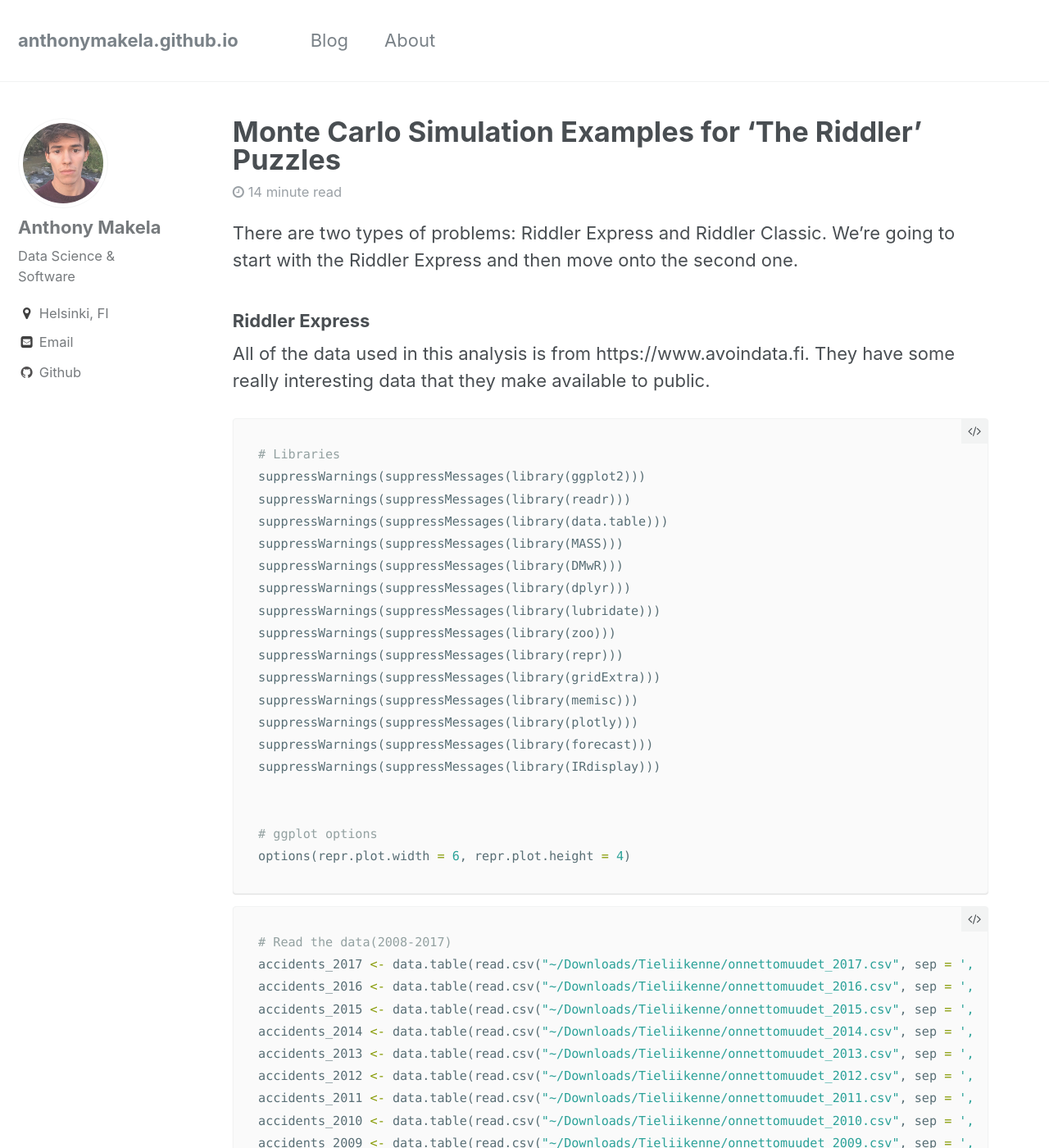
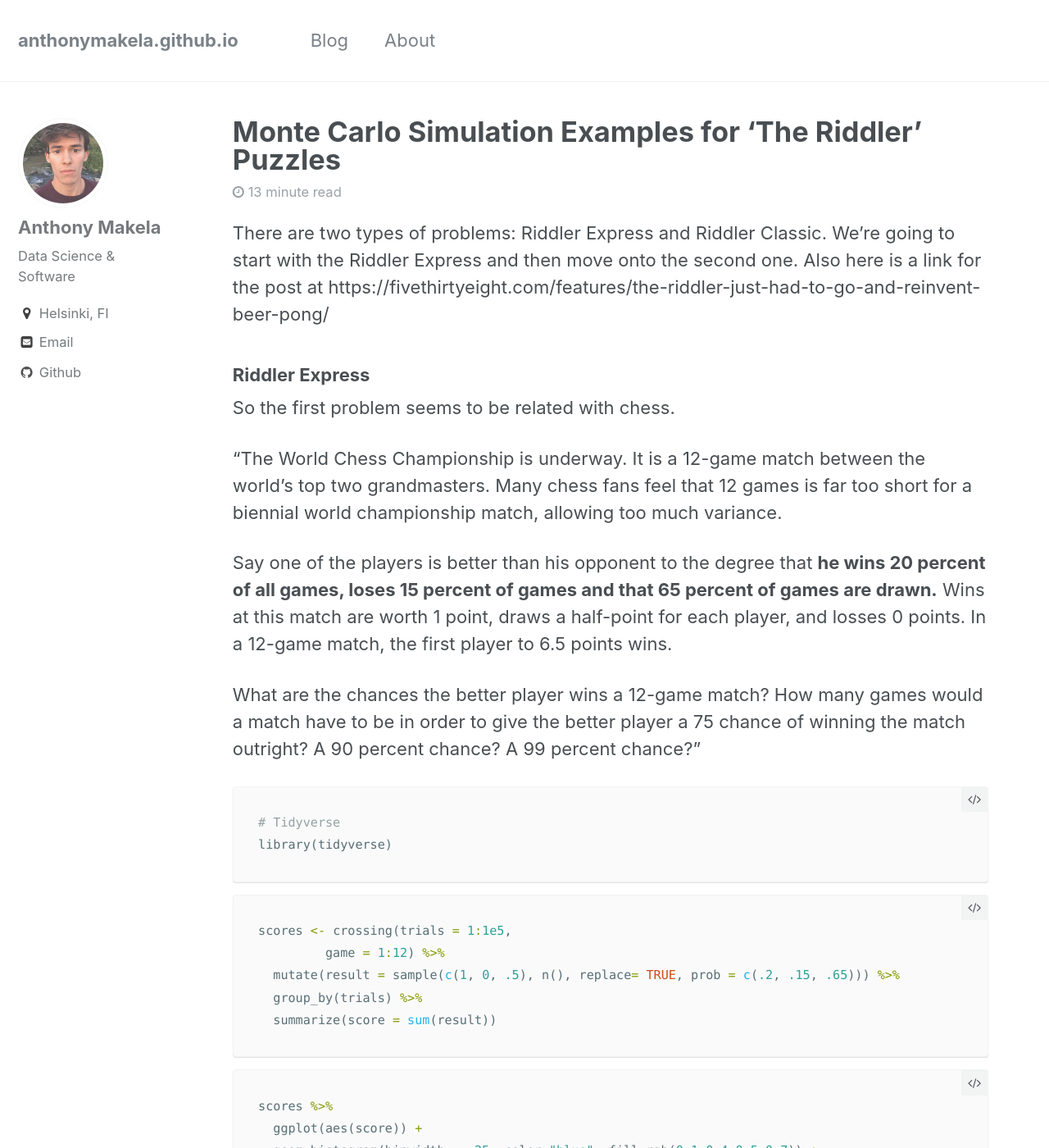
Before and after one commit to anthonymakela/anthonymakela.github.io, a Jekyll site: the page built from _posts/2018-12-25-The-Riddler-Simulations.md, in a window 1280 px wide and 1400 px high. Shown: the whole window at 82% size. Built offline with Jekyll 4.4.1, drawn with Linux system fonts in a browser that asks for light colours; nearby versions of some CDN libraries; formulas are drawn with MathJax 3; some of the changed text lies outside the part shown.

Commit message:
The Riddler

````diff
--- a/_posts/2018-12-25-The-Riddler-Simulations.md
+++ b/_posts/2018-12-25-The-Riddler-Simulations.md
@@ -8,116 +8,85 @@ date: "26 December 2018"
 
 
 
-There are two types of problems: Riddler Express and Riddler Classic. We're going to start with the Riddler Express and then move onto the second one.
+There are two types of problems: Riddler Express and Riddler Classic. We're going to start with the Riddler Express and then move onto the second one. Also here is a link for the post at https://fivethirtyeight.com/features/the-riddler-just-had-to-go-and-reinvent-beer-pong/
 
 ### Riddler Express
 
-All of the data used in this analysis is from https://www.avoindata.fi. They have some really interesting data that they make available to public.
+So the first problem seems to be related with chess.
+
+"The World Chess Championship is underway. It is a 12-game match between the world’s top two grandmasters. Many chess fans feel that 12 games is far too short for a biennial world championship match, allowing too much variance.
+
+Say one of the players is better than his opponent to the degree that **he wins 20 percent of all games, loses 15 percent of games and that 65 percent of games are drawn.** Wins at this match are worth 1 point, draws a half-point for each player, and losses 0 points. In a 12-game match, the first player to 6.5 points wins.
+
+What are the chances the better player wins a 12-game match? How many games would a match have to be in order to give the better player a 75 chance of winning the match outright? A 90 percent chance? A 99 percent chance?"
+
+
 
 ``` r
-# Libraries
-suppressWarnings(suppressMessages(library(ggplot2)))
-suppressWarnings(suppressMessages(library(readr)))
-suppressWarnings(suppressMessages(library(data.table)))
-suppressWarnings(suppressMessages(library(MASS)))
-suppressWarnings(suppressMessages(library(DMwR)))
-suppressWarnings(suppressMessages(library(dplyr)))
-suppressWarnings(suppressMessages(library(lubridate)))
-suppressWarnings(suppressMessages(library(zoo)))
-suppressWarnings(suppressMessages(library(repr)))
-suppressWarnings(suppressMessages(library(gridExtra)))
-suppressWarnings(suppressMessages(library(memisc)))
-suppressWarnings(suppressMessages(library(plotly)))
-suppressWarnings(suppressMessages(library(forecast)))
-suppressWarnings(suppressMessages(library(IRdisplay)))
-
-
-# ggplot options
-options(repr.plot.width = 6, repr.plot.height = 4)
+# Tidyverse
+library(tidyverse)
 ```
 
 
 
 ``` r
-# Read the data(2008-2017)
-accidents_2017 <- data.table(read.csv("~/Downloads/Tieliikenne/onnettomuudet_2017.csv", sep = ','))
-accidents_2016 <- data.table(read.csv("~/Downloads/Tieliikenne/onnettomuudet_2016.csv", sep = ','))
-accidents_2015 <- data.table(read.csv("~/Downloads/Tieliikenne/onnettomuudet_2015.csv", sep = ','))
-accidents_2014 <- data.table(read.csv("~/Downloads/Tieliikenne/onnettomuudet_2014.csv", sep = ','))
-accidents_2013 <- data.table(read.csv("~/Downloads/Tieliikenne/onnettomuudet_2013.csv", sep = ','))
-accidents_2012 <- data.table(read.csv("~/Downloads/Tieliikenne/onnettomuudet_2012.csv", sep = ','))
-accidents_2011 <- data.table(read.csv("~/Downloads/Tieliikenne/onnettomuudet_2011.csv", sep = ','))
-accidents_2010 <- data.table(read.csv("~/Downloads/Tieliikenne/onnettomuudet_2010.csv", sep = ','))
-accidents_2009 <- data.table(read.csv("~/Downloads/Tieliikenne/onnettomuudet_2009.csv", sep = ','))
-accidents_2008 <- data.table(read.csv("~/Downloads/Tieliikenne/onnettomuudet_2008.csv", sep = ','))
+scores <- crossing(trials = 1:1e5,
+         game = 1:12) %>%
+  mutate(result = sample(c(1, 0, .5), n(), replace= TRUE, prob = c(.2, .15, .65))) %>%
+  group_by(trials) %>%
+  summarize(score = sum(result))
 ```
 
 ``` r
-# Row bind dataframes
-accidents_ <- rbind(accidents_2017, accidents_2016, accidents_2015, accidents_2014, accidents_2013, accidents_2012, accidents_2011, accidents_2010, accidents_2009, accidents_2008)
+scores %>%
+  ggplot(aes(score)) +
+  geom_histogram(binwidth = .25, color="blue", fill=rgb(0.1,0.4,0.5,0.7)) +
+  geom_vline(color = 'red', xintercept = 6.5)
 ```
 
-Since in Finland we also have some special alphabetical characters, we have to do just a tiny bit of string manipulation here as well.
+<div style="text-align:center" markdown="1">
+
+![Differencing]({{ base_path }}/images/Rplot.png)
+
+</div>
 
 ``` r
-# Replace Finnish letters
-names(accidents_2017) <- gsub(x = names(accidents_2017), pattern = "\\.", replacement = "a")
-accidents_$Kuntasel <- gsub(x = accidents_$Kuntasel, pattern = "\\\344", replacement = "a")
-accidents_$Kuntasel <- gsub(x = accidents_$Kuntasel, pattern = "\\\366", replacement = "o")
-accidents_$Kuntasel <- gsub(x = accidents_$Kuntasel, pattern = "\\\304", replacement = "aa")
-accidents_$Valsel <- gsub(x = accidents_$Valsel, pattern = "\\\344", replacement = "a")
+scores %>%
+  summarize(mean(scores >= 6.5))
 ```
 
 ``` r
-# Remove unnecessary columns
-accidents_$Aet = NULL
-accidents_$Liittyvtie = NULL
-accidents_$Kvl = NULL
-accidents_$Raskaskvl = NULL
-accidents_$Tienlev = NULL
-accidents_$X = NULL
-accidents_$Y = NULL
-accidents_$Lahliittie = NULL
-accidents_$Suuntlkm = NULL
-accidents_$Paallyslev = NULL
-accidents_$Nakos150 = NULL
-accidents_$Nakos300 = NULL
-accidents_$Nakos460 = NULL
-accidents_$Runkotie = NULL
+ngames_ <- crossing(trials = 1:5e4,
+         ngames = round(12 * 2 ^ seq(0, 7, .5))) %>%
+  unnest(game = map(ngames, seq_len)) %>%
+  mutate(result = sample(c(1, 0, .5), n(), replace= TRUE, prob = c(.2, .15, .65))) %>%
+  group_by(ngames, trials) %>%
+  summarize(score = sum(result)) %>%
+  summarize(win = mean(score > ngames / 2))
 ```
 
 
 ``` r
-# Remove explanations (could be done more efficiently)
-accidents_$Tienpitsel = NULL
-accidents_$Vakavuus = NULL
-accidents_$Elynimi = NULL
-accidents_$Piirinimi = NULL
-accidents_$Ontyypsel = NULL
-accidents_$Onlksel = NULL
-accidents_$Taajamasel = NULL
-accidents_$Pintasel = NULL
-accidents_$Saasel = NULL
-accidents_$Onnpaiksel = NULL
-accidents_$Maakuntsel = NULL
-accidents_$Noplajisel = NULL
-accidents_$Mo_molsel = NULL
-accidents_$Toimlksel = NULL
-accidents_$Paallsel = NULL
-accidents_$Risteyssel = NULL
-accidents_$Rautatsel = NULL
-accidents_$Talvhoitsel = NULL
-accidents_$Tietyypsel = NULL
-accidents_$Tienverkse = NULL
-accidents_$Maankaytse = NULL
-accidents_$Valoohjsel = NULL
-accidents_$Lisakaisse = NULL
-accidents_$Solmutyyps = NULL
-accidents_$Liitlksel = NULL
-accidents_$Toimpidsel = NULL
-accidents_$Valomsel = NULL
-accidents_$Poikleikse = NULL
-accidents_$Paallksel = NULL
+ngames_ %>%
+  ggplot(aes(ngames, win)) +
+  geom_line(color = rgb(0.1,0.4,0.5,0.7)) +
+  geom_point() +
+  scale_x_log10() +
+  scale_y_continuous(labels = scales::percent_format()) +
+  labs(x = 'Number of games',
+       y = 'Probability for the better player to win')
+```
+
+<div style="text-align:center" markdown="1">
+
+![Differencing]({{ base_path }}/images/logplot.png)
+
+</div>
+
+``` r
+exp(approx(ngames_$win, log(ngames_$ngames), xout = .75)$y)
+exp(approx(ngames_$win, log(ngames_$ngames), xout = .9)$y)
+exp(approx(ngames_$win, log(ngames_$ngames), xout = .99)$y)
 ```
 
 ### Missing values
````
Also changed, not shown: images/Rplot.png (added), images/hist_mc.png (added), images/logplot.png (added), 2 other files.
